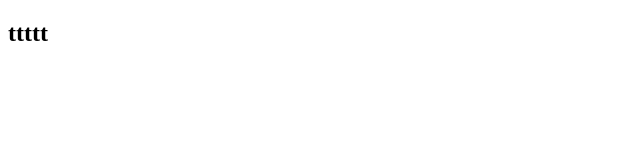
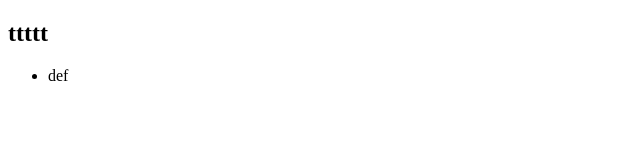
Before and after one commit to hsuanhl/Git-Test, a plain HTML site: page about.html in a window 1280 px wide. Shown: the full height of the page, 0-640 px from the left. Drawn offline with Linux system fonts and the light colour scheme.

Commit message:
edit about li

```diff
--- a/about.html
+++ b/about.html
@@ -8,5 +8,8 @@
 </head>
 <body>
     <h2>ttttt</h2>
+    <ul>
+        <li>def</li>
+    </ul>
 </body>
 </html>
```
